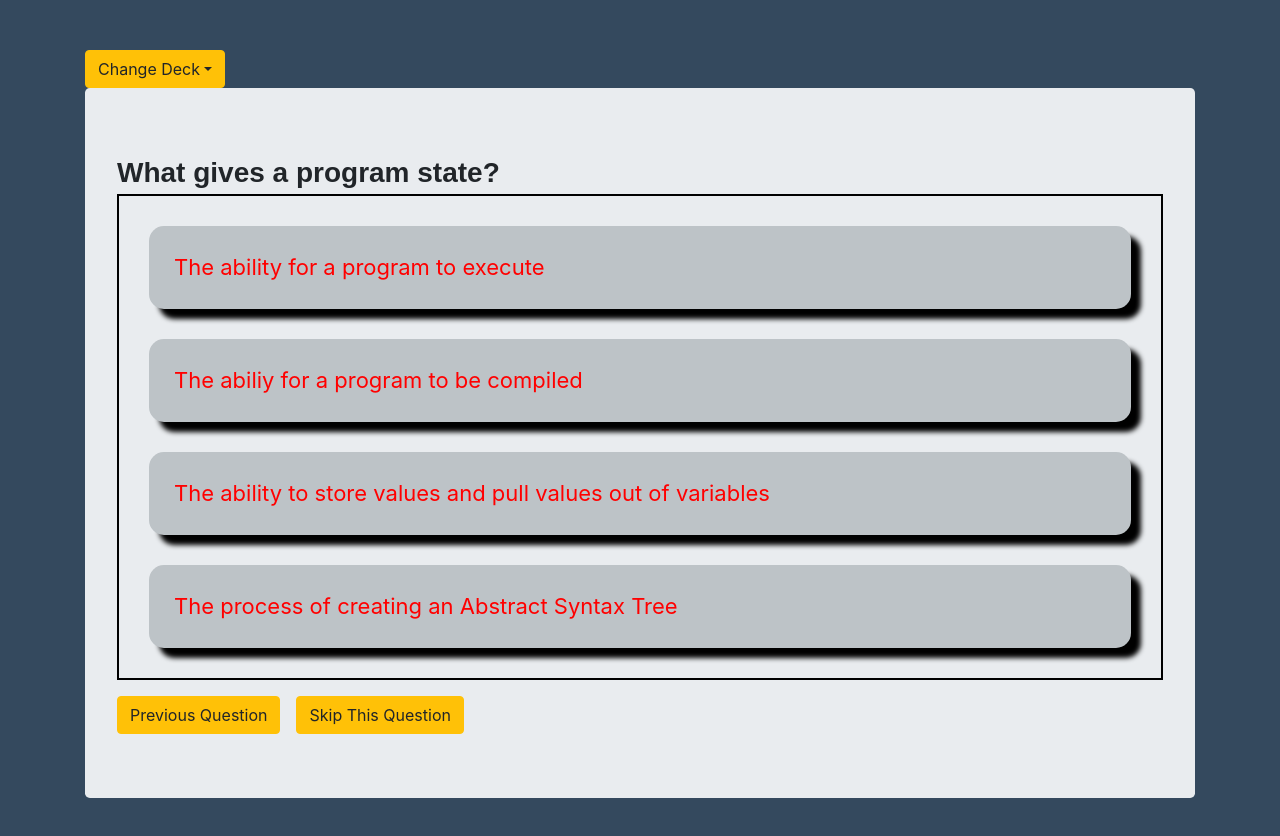
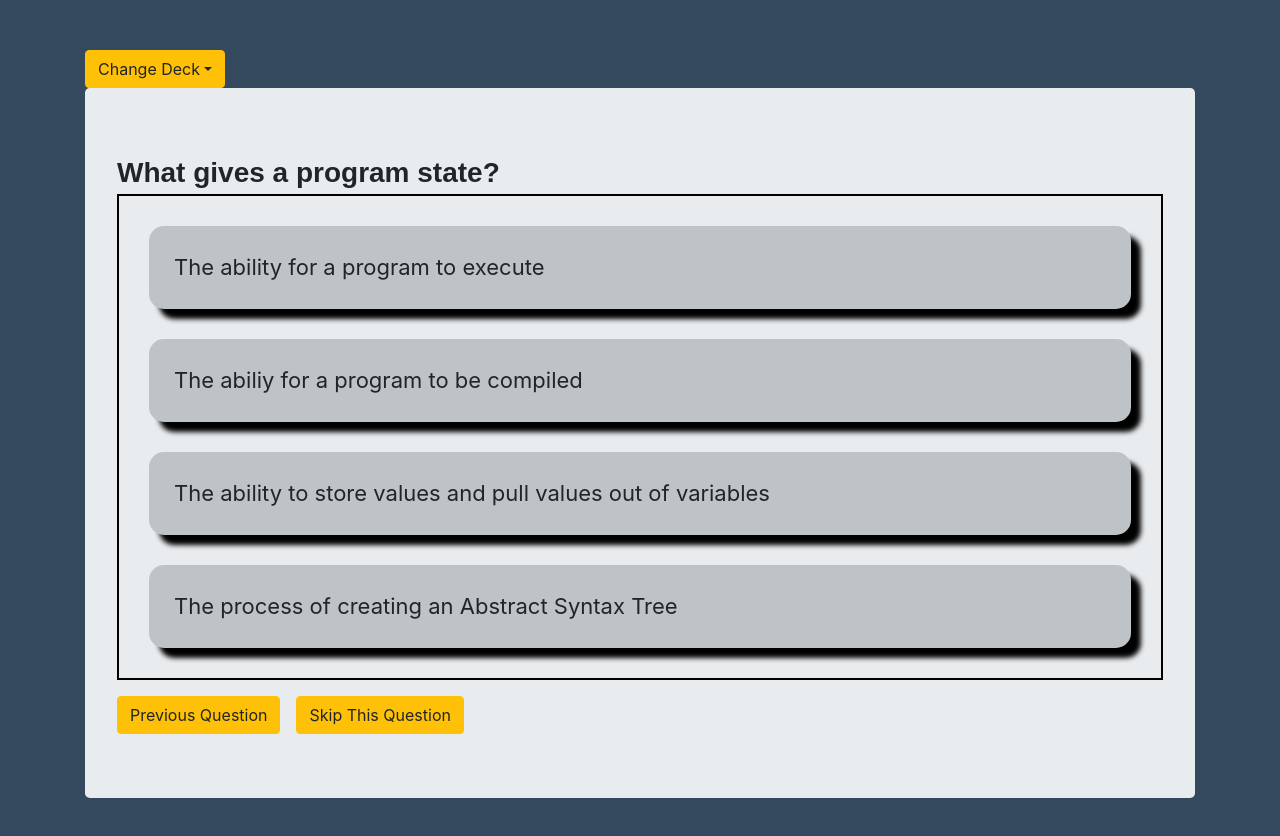
Before and after one commit to ali1129js/quiz-app, a React (Create React App) app: page / in a window 1280 px wide. Shown: the top 836 px of the page. Built offline with nearby package versions, Linux system fonts and the light colour scheme.

Commit message:
list items as components

```diff
--- /dev/null
+++ b/src/Components/ListItem.js
@@ -0,0 +1,15 @@
+/**
+ * @Author: Ali
+ * @Date:   2019-02-25T18:58:38+01:00
+ * @Last modified by:   Ali
+ * @Last modified time: 2019-02-25T19:14:15+01:00
+ */
+import React, { Component } from "react";
+
+class ListItem extends Component {
+  render() {
+    const { option, handleClick } = this.props;
+    return <li onClick={handleClick}> {option} </li>;
+  }
+}
+export default ListItem;
--- a/src/Components/Quiz.js
+++ b/src/Components/Quiz.js
@@ -2,11 +2,11 @@
  * @Author: Ali
  * @Date:   2019-01-23T16:35:52+01:00
  * @Last modified by:   Ali
- * @Last modified time: 2019-02-24T11:23:44+01:00
+ * @Last modified time: 2019-02-25T19:08:04+01:00
  */
 import React, { Component } from "react";
 import Score from "./Score";
-
+import ListItem from "./ListItem";
 class Quiz extends Component {
   constructor(props) {
     super(props);
@@ -36,25 +36,20 @@ class Quiz extends Component {
   };
 
   render() {
-    const { questionNumber, questions, score, answerSubmitted } = this.state;
+    const { questionNumber, questions, score } = this.state;
     const question = questions.map((rawdata, i) => (
       <div key={i}>
         <div className="question">{rawdata.question}</div>
         {typeof (rawdata.options === "object") ? (
           <div className="options">
             {" "}
-            {rawdata.options.map((subdata, i) => {
-              let answerColor;
-              if (answerSubmitted) {
-                answerColor = { color: "green" };
-              } else {
-                answerColor = { color: "red" };
-              }
-
+            {rawdata.options.map((option, i) => {
               return (
-                <li key={i} data-index={i} onClick={this.handleClick}>
-                  <span style={answerColor}>{subdata}</span>
-                </li>
+                <ListItem
+                  key={i}
+                  option={option}
+                  handleClick={this.handleClick}
+                />
               );
             })}
           </div>
```
